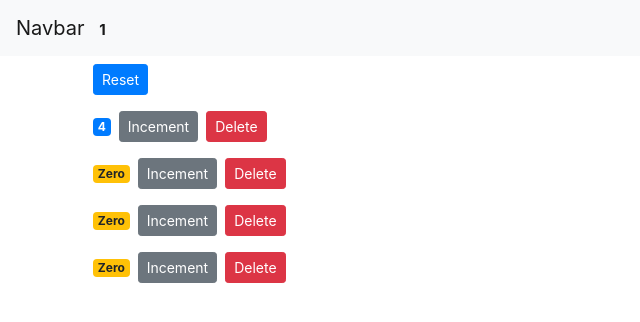
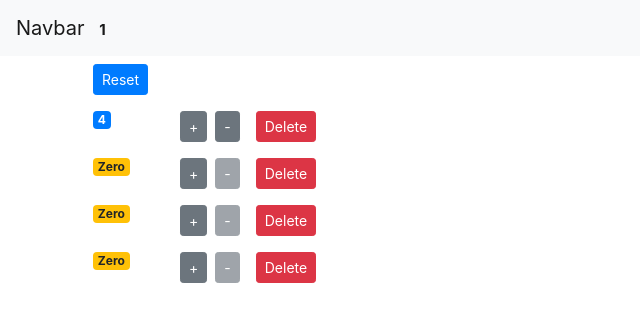
Before and after one commit to shaheenniaz582/reactComposingComponents, a React (Create React App) app: page / in a window 1280 px wide. Shown: the top 322 px of the page, without its empty margins (0-640 px from the left). Built offline with nearby package versions, Linux system fonts and the light colour scheme.

Commit message:
added decrement button and bootstrap class for grid

```diff
--- a/src/App.js
+++ b/src/App.js
@@ -28,6 +28,15 @@
       this.setState({ counters });
 
   };
+
+  handleDecrement = counter => {
+    const counters = [...this.state.counters]; //spread operator used to clone the counters array
+    const index = counters.indexOf(counter);
+    counter[index] = {...counter}; //to have different object than in state
+    counters[index].value--;
+    this.setState({ counters });
+ };
+
   // event handler for understanding of single source of truth
   handleReset = () => {
       const counters = this.state.counters.map( c=> {
@@ -55,6 +64,7 @@
           onReset={this.handleReset}
           onIncrement={this.handleIncrement}
           onDelete={this.handleDelete}
+          onDecrement={this.handleDecrement}
           />
       </main>
       </React.Fragment>
--- a/src/components/counter.jsx
+++ b/src/components/counter.jsx
@@ -21,9 +21,24 @@
     render() {
         //console.log('props', this.props); //just to see props in browser
         return (
-            <div>
-              <span className={this.getBadgeClasses()}>{this.formatCount()}</span>
-              <button onClick={() => this.props.onIncrement(this.props.counter)} className="btn btn-secondary btn-sm">Incement</button>
+            <div className="row">
+                <div className="col-1">
+                    <span className={this.getBadgeClasses()}>
+                        {this.formatCount()}
+                    </span>
+                </div>
+                <div className="col">
+                    <button onClick={() => this.props.onIncrement(this.props.counter)}
+                        className="btn btn-secondary btn-sm">
+                        +
+                    </button>
+                    <button
+                        onClick={() => this.props.onDecrement(this.props.counter)}
+                        className="btn btn-secondary btn-sm m-2"
+                        disabled={this.props.counter.value === 0 ? 'disabled' :''}
+                    >
+                        -
+                    </button>
                     <button
                         onClick={() => this.props.onDelete(this.props.counter.id)}
                         className="btn btn-danger btn-sm m-2"
@@ -31,6 +46,7 @@
                         Delete
                     </button>
                 </div>
+              </div>
 
         );
     }
--- a/src/components/counters.jsx
+++ b/src/components/counters.jsx
@@ -50,6 +50,7 @@
                     <Counter
                     key={counter.id}  // attribute used internally by react we cant use it
                     onIncrement = {this.props.onIncrement}
+                    onDecrement = {this.props.onDecrement}
                     onDelete={this.props.onDelete}
                     //value={counter.value}
                     //id = {counter.id}
--- a/src/components/navbar.jsx
+++ b/src/components/navbar.jsx
@@ -5,7 +5,7 @@
         return (
             <nav className="navbar navbar-light bg-light">
                 <a className="navbar-brand" href="#">
-                Navbar <span className="badge badge-pill bage-secondary">{this.props.totalCounters}</span>
+                Navbar {" "} <span className="badge badge-pill bage-secondary">{this.props.totalCounters}</span>
                 </a>
             </nav>
          );
```
Lines whose indentation alone changed are shown as unchanged.
